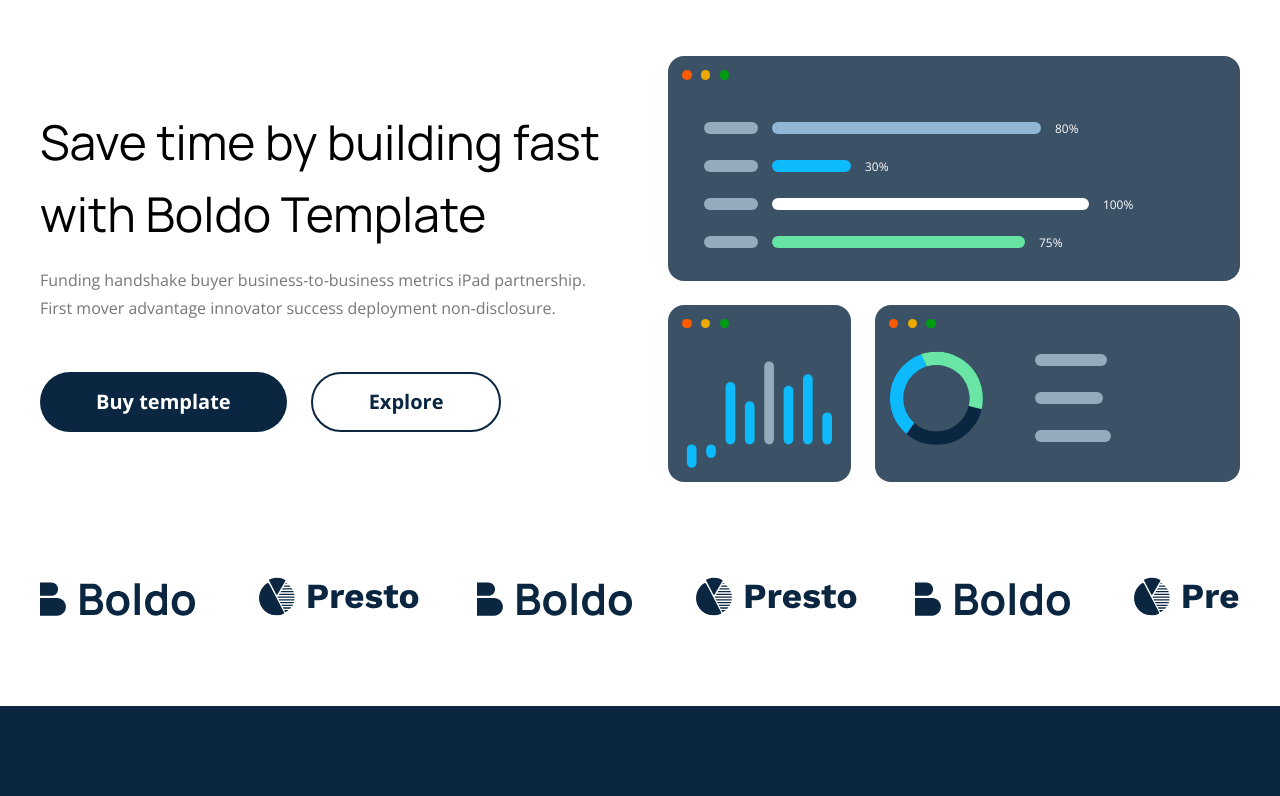
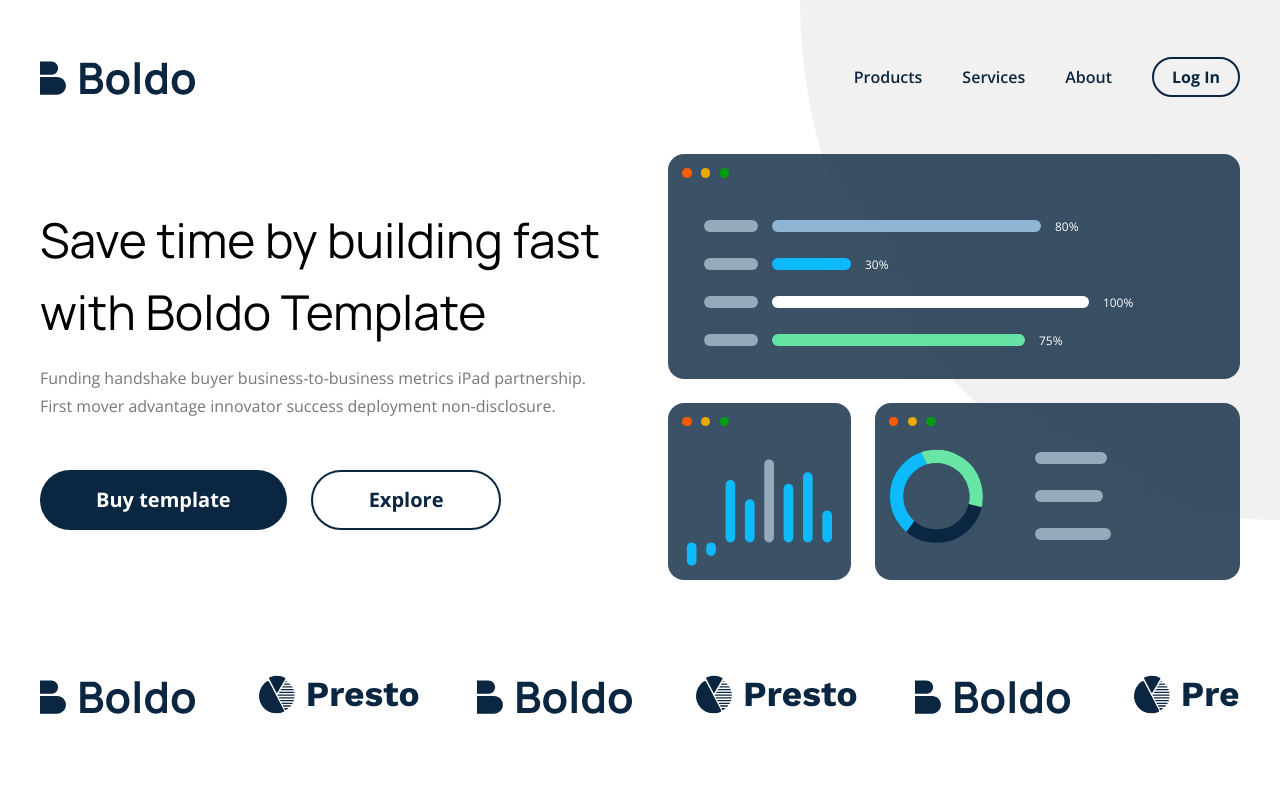
Before and after one commit to IgboPharaoh/prestmit-task, a React (Create React App) app: page / in a window 1280 px wide. Shown: the top 796 px of the page. Built offline with nearby package versions, Linux system fonts and the light colour scheme.

Commit message:
styling fixes to header wrapper

```diff
--- a/src/App.css
+++ b/src/App.css
@@ -1,6 +1,6 @@
 .App {
     display: flex;
-    align-items: center;
+    align-items: flex-start;
     justify-content: center;
     flex-direction: column;
 }
@@ -15,11 +15,43 @@
 .pageWrapper {
     max-width: 1200px;
     width: 100%;
+    position: relative;
+    z-index: 100;
 }
 
 .mobileMenuWrapper {
     display: none;
     z-index: 100;
+}
+
+.heroBox {
+    height: 520px;
+    width: 40.8%;
+    background-color: var(--light-gray);
+    position: absolute;
+    top: 0;
+    right: 0;
+    z-index: 0;
+    border-bottom-left-radius: 150%;
+    border-top-left-radius: 0px;
+}
+
+@media (min-width: 2000px) {
+    .heroBox {
+        display: none;
+    }
+}
+
+@media (min-width: 1800px) {
+    .heroBox {
+        height: 520px;
+    }
+}
+
+@media (max-width: 1350px) {
+    .heroBox {
+        width: 480px;
+    }
 }
 
 @media (max-width: 1260px) {
@@ -34,6 +66,42 @@
     }
 }
 
+@media (max-width: 768px) {
+    .heroBox {
+        display: none;
+    }
+
+    /* mobile header */
+    .mobileMenuWrapper {
+        display: flex;
+        flex-direction: column;
+        gap: 12px;
+        padding: 18px;
+        border-radius: 12px;
+        width: 120px;
+        box-shadow: var(--box-shadow);
+        position: absolute;
+        z-index: 200;
+        top: 120px;
+        right: 12px;
+        border: 1px solid var(--dark-blue);
+        background-color: var(--white);
+    }
+
+    .navlinks {
+        font-family: 'Open Sans', sans-serif;
+        line-height: 28px;
+        font-size: 16px;
+        font-weight: 600;
+        color: var(--dark-blue);
+        text-decoration: none;
+    }
+
+    .navlinks:hover {
+        text-decoration: underline;
+    }
+}
+
 @media (max-width: 590px) {
     .pageWrapper {
         padding: 0px 12px;
--- a/src/App.tsx
+++ b/src/App.tsx
@@ -4,13 +4,49 @@ import BlogSection from './components/blog-section/BlogSection';
 import EmailSection from './components/email-section/EmailSection';
 import FeatureSection from './components/features-section/FeatureSection';
 import Footer from './components/footer/Footer';
+import Header from './components/header/Header';
 import Hero from './components/hero-page/Hero';
 import ServiceSection from './components/service-section/ServiceSection';
 import Testimonials from './components/testimonial-section/Testimonials';
+import { useWindowScrollHeight, useWindowSizes } from './components/utils';
 
 function App() {
+    const [open, setOpen] = React.useState(false);
+    const { scrollPosition } = useWindowScrollHeight();
+    const { width } = useWindowSizes();
+
     return (
         <div className='App'>
+            <div className='heroBox'></div>
+            <section
+                style={{
+                    width: '100%',
+                    overflow: 'visible',
+                    position: scrollPosition > 300 && width <= 768 ? 'sticky' : 'static',
+                    top: 0,
+                    zIndex: '1000',
+                }}
+            >
+                <Header open={open} setOpen={setOpen} />
+                {open ? (
+                    <section
+                        className={'mobileMenuWrapper'}
+                        style={{
+                            top: scrollPosition > 300 ? '140px' : '120px',
+                        }}
+                    >
+                        <a href='#0' className={'navlinks'}>
+                            Products
+                        </a>
+                        <a href='#0' className={'navlinks'}>
+                            Services
+                        </a>
+                        <a href='#0' className={'navlinks'}>
+                            About
+                        </a>
+                    </section>
+                ) : null}
+            </section>
             <Hero />
             <ServiceSection />
             <FeatureSection />
```
